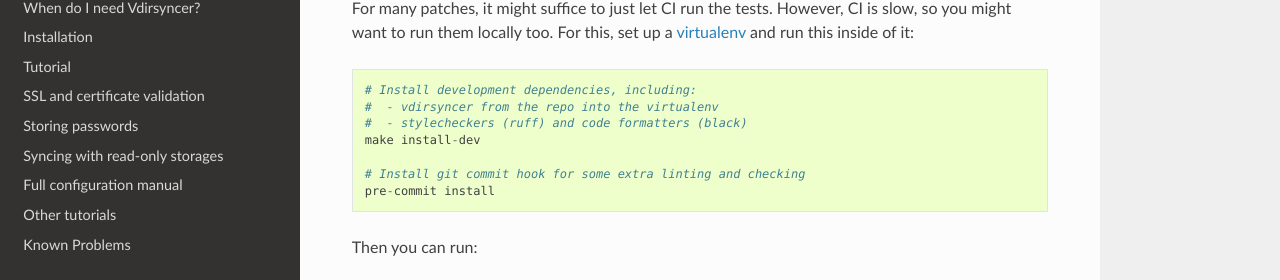
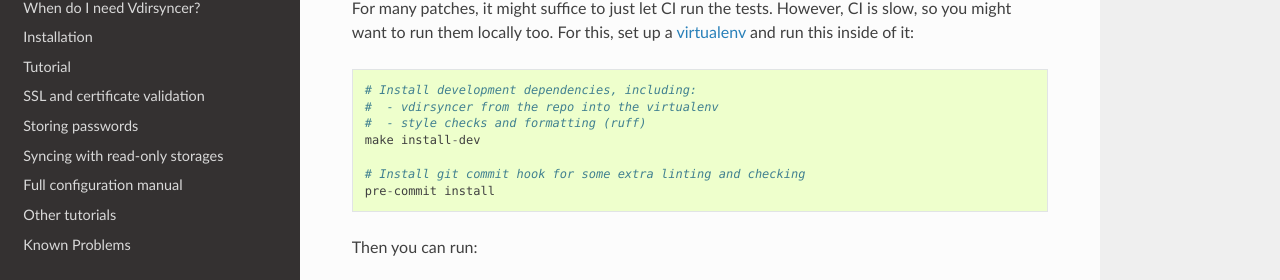
Before and after one commit to pimutils/vdirsyncer, a Sphinx documentation site: the page built from docs/contributing.rst, in a window 1280 px wide and 900 px high, scrolled down 1248 px. Shown: the part 144-424 px from the top of the window. Built offline with Sphinx 7.4.7 and the Read the Docs theme 3.1.0, drawn with Linux system fonts in a browser that asks for light colours.

Commit message:
Configure ruff as an auto-formatter

```diff
--- a/docs/contributing.rst
+++ b/docs/contributing.rst
@@ -81,7 +81,7 @@
 
     # Install development dependencies, including:
     #  - vdirsyncer from the repo into the virtualenv
-    #  - stylecheckers (ruff) and code formatters (black)
+    #  - style checks and formatting (ruff)
     make install-dev
 
     # Install git commit hook for some extra linting and checking
```
Also changed, not shown: .pre-commit-config.yaml.
